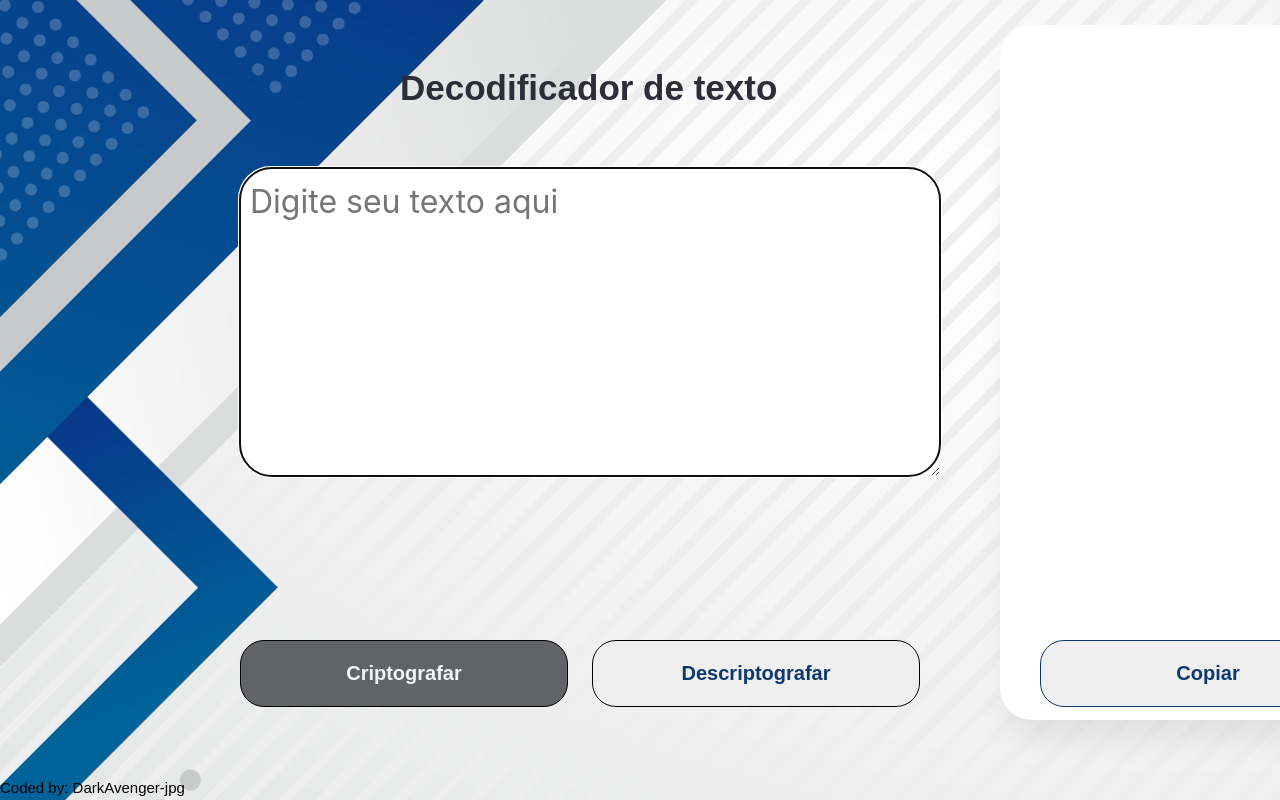
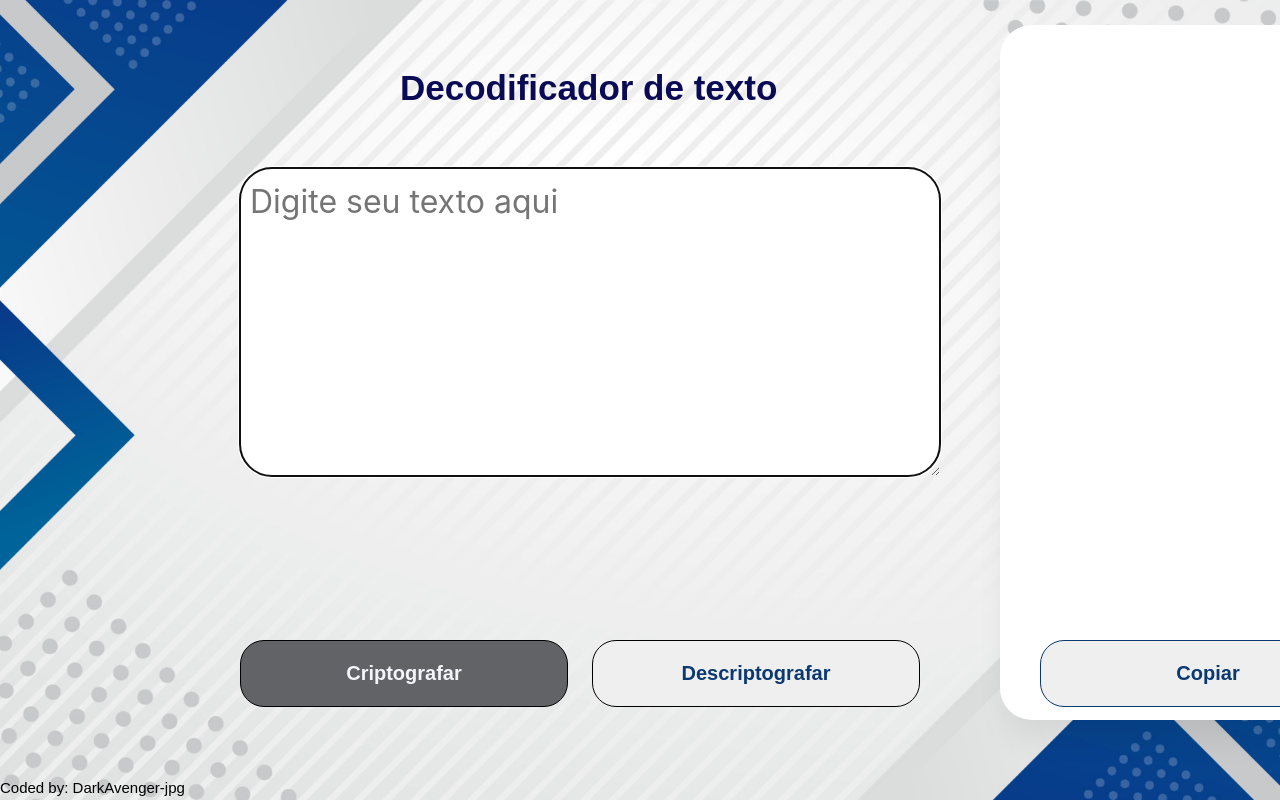
Before and after one commit to DarkAvenger-jpg/Alura-Challenge, a plain HTML site: page src/index.html in a window 1280 px wide. Shown: the top 800 px of the page. Drawn offline with Linux system fonts and the light colour scheme.

Commit message:
Background Image correction

```diff
--- a/src/assets/css/style.css
+++ b/src/assets/css/style.css
@@ -1,6 +1,10 @@
 body {
 
-    background: url(../images/main_bg.jpg);
+    background-image: url(../images/main_bg.jpg);
+    min-height: 100vh;
+    background-size: cover;
+    background-repeat: no-repeat;
+    background-position: center center;
     font-family: 'Ubuntu', sans-serif;
     font-size: 20px;
     transition: 1s;
@@ -17,7 +21,7 @@ header p {
     order: 0;
     flex-grow: 0;
 
-    color: #2d2d38;
+    color: #0b0b55;
     font-size: 35px;
     font-weight: bold;
 
```
